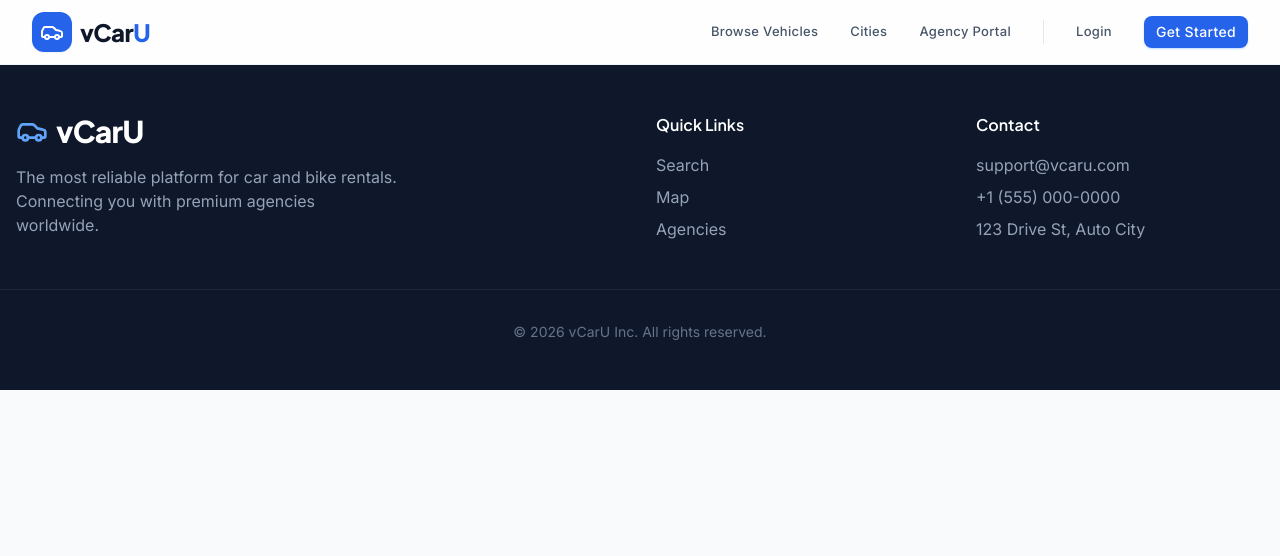
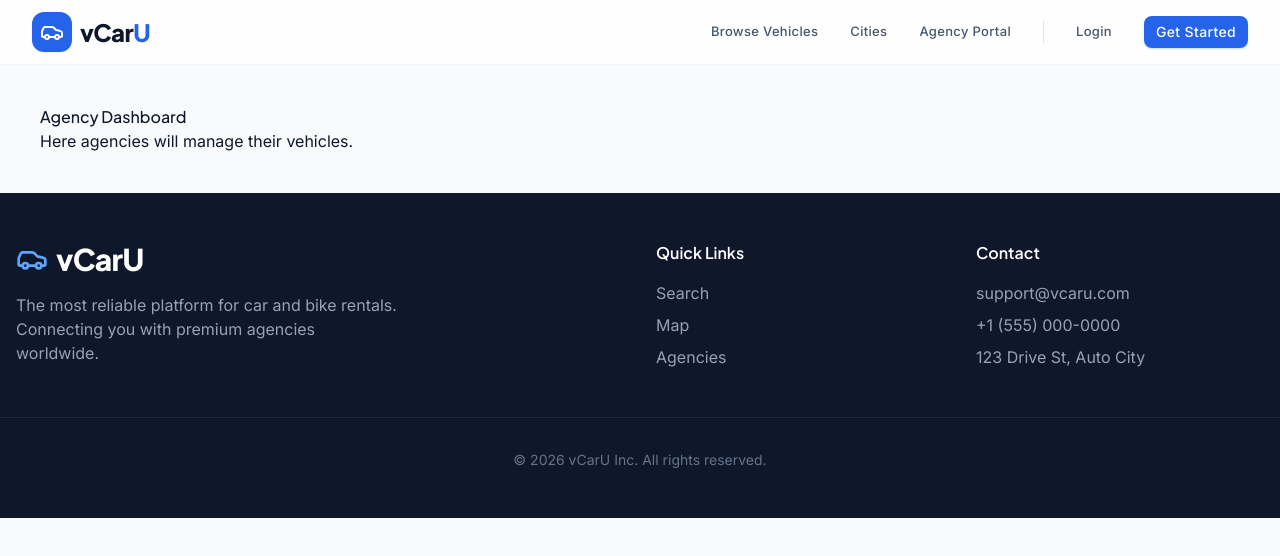
Before and after one commit to karanpatil4779-cyber/VcarForU, a React (Vite) app: page /agency-dashboard in a window 1280 px wide. Shown: the top 556 px of the page. Built offline with nearby package versions, Linux system fonts and the light colour scheme.

Commit message:
Agency dashboard added

```diff
--- a/src/App.tsx
+++ b/src/App.tsx
@@ -1,3 +1,4 @@
+import AgencyDashboard from "./pages/AgencyDashboard";
 import React from 'react';
 import { BrowserRouter as Router, Routes, Route, Link } from 'react-router-dom';
 import { Car, Menu, X } from 'lucide-react';
@@ -73,6 +74,7 @@ const App = () => {
           <Route path="/payment-failure" element={<PaymentFailure />} />
           <Route path="/map" element={<SearchResults />} />
           <Route path="/dashboard" element={<Dashboard />} />
+          <Route path="/agency-dashboard" element={<AgencyDashboard />} />
           <Route path="/login" element={<Login />} />
         </Routes>
 
--- /dev/null
+++ b/src/pages/AgencyDashboard.tsx
@@ -0,0 +1,15 @@
+export default function AgencyDashboard(){
+
+return(
+
+<div style={{padding:"40px"}}>
+
+<h1>Agency Dashboard</h1>
+
+<p>Here agencies will manage their vehicles.</p>
+
+</div>
+
+)
+
+}
```
